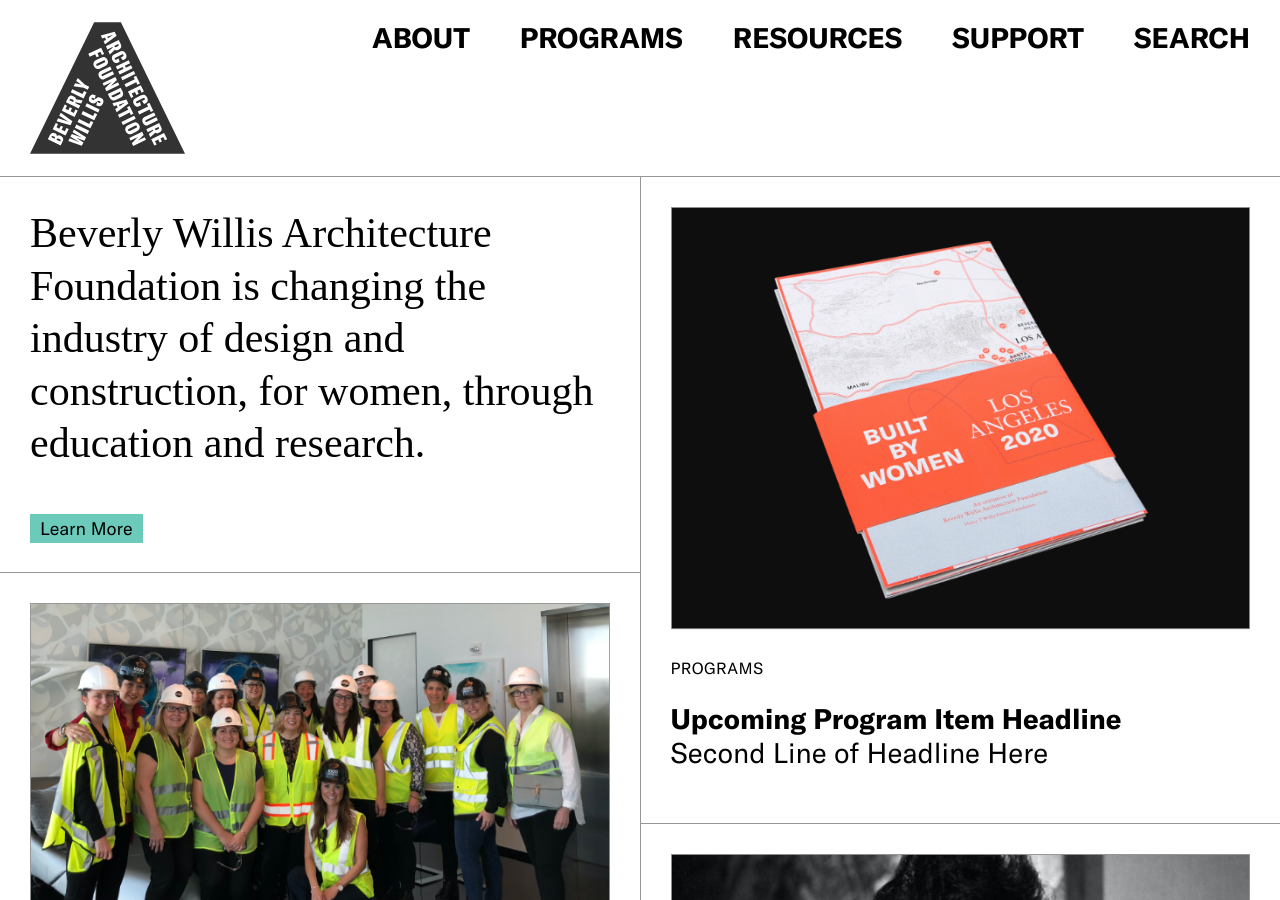
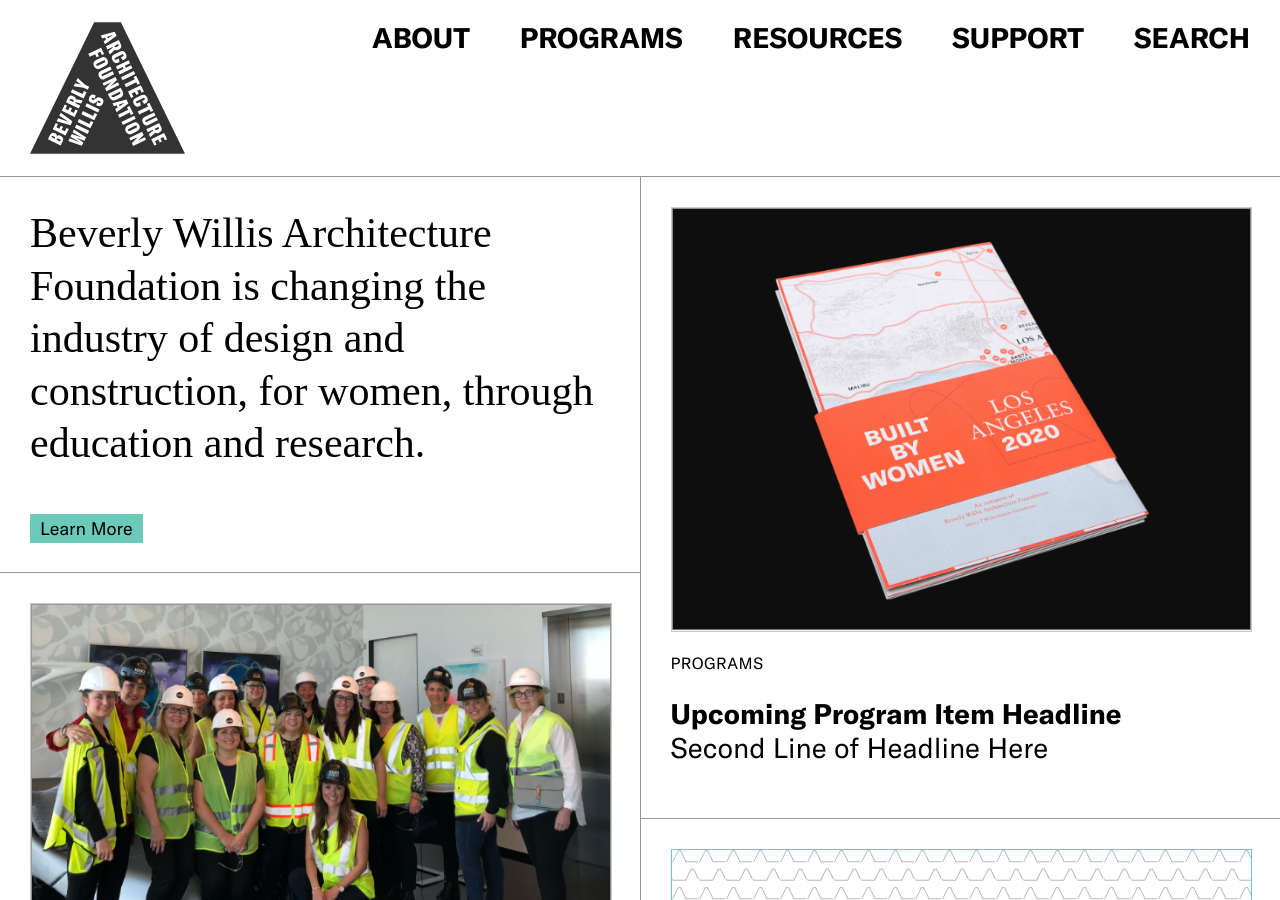
Before and after one commit to jengalas/bwaf-bbw, a Jekyll site: the page built from index.html, in a window 1280 px wide and 900 px high. Built offline with Jekyll 4.4.1, drawn with Linux system fonts in a browser that asks for light colours; some web fonts are replaced.

Commit message:
special things

```diff
--- a/_includes/block_r_image.html
+++ b/_includes/block_r_image.html
@@ -1,4 +1,6 @@
 <div class="img-block">
+    <div class="image-container">
     <img src="{{site.cloudinary}}{{block.image}}" alt="{{block.alt_text}}">
+    </div>
     <figcaption>{{block.image_caption_text}}</figcaption>
 </div>
--- a/_includes/foot.html
+++ b/_includes/foot.html
@@ -20,9 +20,17 @@
             </div>
         </div>
     </footer>
-
     <!-- page container -->
     </div>
+
+    <div class="easter-egg">
+        <div class="pattern-container">
+            <div id="pattern1"></div>
+            <div id="pattern2"></div>
+            <div id="pattern3"></div>
+        </div>
+    </div>
+
     <script src="/assets/js/script.js" async defer></script>
     </body>
 </html>
--- a/assets/css/main.scss
+++ b/assets/css/main.scss
@@ -301,6 +301,8 @@
 }
 #page-container {
   position: relative;
+  z-index:1;
+  background: white;
 //   padding-bottom:159px; //footer height
 }
 footer{
@@ -328,6 +330,130 @@
     }
     a.btn{margin-left:15px;}
 }
+
+
+.easter-egg{
+    height:65vh;
+    display:none;
+    // background:var(--red);
+}
+body.view-easter-egg {
+    .easter-egg{
+        display:block;
+    }
+    #page-container {
+        border-bottom:1px solid var(--green);
+    }
+}
+
+:root{
+  --mark-width: 70px;
+  --mark-height: calc(var(--mark-width) * 0.85);
+}
+
+.pattern-container{
+  width:100vw;
+  height:100vh;
+  position:fixed;
+  top:0px;
+  left:0px;
+  overflow:hidden;
+}
+
+#pattern1, #pattern2, #pattern3{
+  width:calc(100vw + 200px);
+  height:calc(100vh + 200px);
+  position:absolute;
+  top:50%;
+  left:50%;
+  transform:translateX(-50%) translateY(-50%);
+  display:none;
+}
+
+#pattern1 .mark-container{
+  display:inline-block;
+  padding:20px;
+}
+#pattern1 .mark{
+  background:rgb(244, 54, 76);
+  clip-path: polygon(41% 0%, 59% 0%, 100% 100%, 0% 100%);
+  height:var(--mark-height);
+  width:var(--mark-width);
+}
+
+#pattern1 .mark-container.animate .mark{
+  animation: pattern1 ease-in-out 1s;
+}
+
+#pattern1 .mark-container:nth-child(odd) .mark{
+  background:#333333;
+}
+
+@keyframes pattern1 {
+  0%{transform:rotate(0deg)}
+  100%{transform:rotate(360deg)}
+}
+
+#pattern3{
+    background:var(--red);
+}
+
+#pattern2,#pattern3{
+    img{
+    width:100px;
+    display:inline-block;
+    margin:0px 9px -4px;
+    clip-path: polygon(42% 0%, 58% 0%, 99% 99%, 1% 99%);
+    background:white;
+    }
+
+    .row:nth-child(odd){
+    margin-left:-58px;
+    }
+}
+
+#pattern2 img.animate {
+  animation: pattern2 linear 900ms;
+  animation-iteration-count:2;
+  mix-blend-mode:MULTIPLY;
+}
+
+#pattern3 img.animate {
+  animation: pattern3 linear 900ms;
+}
+
+@keyframes pattern3 {
+  0%{transform:scale(1.1) rotate(1deg);background:white;}
+  100%{transform:scale(1)  rotate(0deg);background:white;}
+}
+
+@keyframes pattern2 {
+  0%{
+    transform: rotateY(0deg);
+  }
+  24.99%{
+    transform:scale(1)  rotateY(90deg);
+    filter:none;
+  }
+  25%{
+    transform:scale(1.2)  rotateY(-90deg);
+    filter:invert(1) brightness(1.75);
+  }
+  50%{
+    filter:invert(1) brightness(1.75);
+    transform:scale(1.2)  rotateY(0deg);
+  }
+  74.99%{
+    transform:scale(1.2)  rotateY(90deg);
+    filter:invert(1) brightness(1.75);
+  }
+  75%{
+    transform:scale(1)  rotateY(-90deg);
+    filter:none;
+  }
+  100%{transform:scale(1) rotateY(0deg)}
+}
+
 
 a.btn{
     background:var(--green);
@@ -360,7 +486,26 @@
     font-size:42px;
     margin-top:0px;
 }
-
+.image-container{
+    position: relative;
+    width: 100%;
+    border:1px solid var(--green);
+    img{
+        display:block;
+        width:100%;
+        height:auto;
+        border:0px;
+        opacity:0;
+        transition:opacity 400ms;
+        transition-delay:300ms;
+    }
+}
+.image-container.fade-in {
+    border:1px solid #c9c9c9;
+    img{
+        opacity:1;
+    }
+}
 .home.main {
     display:flex;
     > div {
@@ -377,6 +522,7 @@
     :last-child{
         border-right:0px solid #969696;
     }
+
     #custom{
         display:flex;
         flex-direction:column;
--- a/assets/js/script.js
+++ b/assets/js/script.js
@@ -1,6 +1,7 @@
 let navBtns = document.querySelectorAll("nav button");
 let nav = document.querySelector("nav");
 let scrollTop = window.pageYOffset || (document.documentElement || document.body.parentNode || document.body).scrollTop;
+let footer = document.querySelector("footer");
 
 for (btn of navBtns){
     btn.addEventListener("click", function(){
@@ -40,10 +41,117 @@
         }
     }
 
-
-
 } else {
 
     nav.classList.remove("lg");
 
 }
+
+
+// LAZY LOAD PATTERNS
+
+let scrollpos = window.scrollY + window.innerHeight*3/4;
+
+let imgContainers = document.querySelectorAll(".image-container");
+for (let imgContainer of imgContainers){
+    imgContainer.style.backgroundImage = "url('/assets/img/pattern-sm-"+Math.ceil(Math.random() * 3)+".png')";
+    fadeInImage(imgContainer);
+    imgContainer.onclick=function(e){e.preventDefault();console.log(imgContainer.offsetTop)}
+}
+
+// scroll to load image
+function fadeInImage(element){
+    if (scrollpos >= element.offsetTop) { element.classList.add("fade-in") }
+    else { element.classList.remove("fade-in") }
+}
+
+window.addEventListener('scroll', function() {
+    scrollpos = window.scrollY + window.innerHeight*3/4;
+    for (let imgContainer of imgContainers){
+        fadeInImage(imgContainer);
+    }
+})
+
+
+
+// EASTER EGG
+
+let numPatterns = 3;
+let randomPattern = Math.ceil(Math.random() * numPatterns);
+document.querySelector("#pattern" + randomPattern).style.display = "block";
+
+// PATTERN 1
+
+function createPattern1(){
+  let quantity = (window.innerWidth+200)/110 * (window.innerHeight+200)/110;
+  for (let i=0;i<quantity;i++){
+    let mark = document.createElement("DIV");
+    mark.classList.add("mark-container");
+    mark.innerHTML = "<div class='mark'></div>";
+    mark.addEventListener("mouseenter", function(){
+      mark.classList.remove("animate");
+      void mark.offsetWidth;
+      mark.classList.add("animate");
+    })
+    document.getElementById("pattern1").append(mark);
+  }
+}
+
+// PATTERN 2 & 3
+
+function createPattern2_3(){
+  for (let i=0;i<(window.innerHeight+200)/90;i++){
+    let row = document.createElement("DIV");
+    row.classList.add("row");
+    for (let i=0;i<(window.innerWidth+200)/118 - 1;i++){
+      let mark = document.createElement("IMG");
+      mark.src = "https://i.ibb.co/n10b5ZH/Group-1.png";
+      mark.addEventListener("mouseenter", function(){
+        mark.classList.remove("animate");
+        void mark.offsetWidth;
+        mark.classList.add("animate");
+      })
+      row.append(mark);
+    }
+    if (randomPattern == 2){
+        document.getElementById("pattern2").append(row);
+    } else if (randomPattern == 3){
+        document.getElementById("pattern3").append(row);
+    }
+  }
+}
+
+// generate, and resize
+
+if (randomPattern == 2){
+  createPattern2_3();
+  window.addEventListener("resize", function(){
+    document.getElementById("pattern2").innerHTML = '';
+    createPattern2_3();
+  })
+} else if (randomPattern == 1){
+  createPattern1();
+  window.addEventListener("resize", function(){
+    document.getElementById("pattern1").innerHTML = '';
+    createPattern1();
+  })
+} else if (randomPattern == 3){
+  createPattern2_3();
+  window.addEventListener("resize", function(){
+    document.getElementById("pattern3").innerHTML = '';
+    createPattern2_3();
+  })
+}
+
+
+// Unhide easter egg when scroll to bottom
+window.addEventListener("scroll", function(){
+    scrollpos = window.scrollY;
+    if (scrollpos+window.innerHeight >= footer.offsetTop + footer.offsetHeight){
+        setTimeout(function(){
+            document.body.classList.add("view-easter-egg");
+        },300);
+    } else {
+        document.body.classList.remove("view-easter-egg");
+    }
+})
--- a/index.html
+++ b/index.html
@@ -15,7 +15,7 @@
       line_1: Upcoming Program Item Headline
       line_2: Second Line of Headline Here
     - link: https://www.xyz.com
-      image: /assets/img/placeholder21.png
+      image: /assets/img/placeholder2.png
       category: Programs
       line_1: Upcoming Program Item Headline
       line_2: Second Line of Headline Here
@@ -31,10 +31,12 @@
             <p class="lg">{{page.short-description}}</p>
             <a class="btn" href="/mission">Learn More</a>
         </div>
-        {% for block in page.blocks | limit: 2 %}
+        {% for block in page.blocks %}
         <div>
             <a href="{{block.link}}">
-                <img src="{{block.image}}">
+                <div class="image-container">
+                    <img src="{{block.image}}">
+                </div>
                 <h4>{{block.category}}</h4>
                 <h2>
                     <b>{{block.line_1}}</b>
@@ -42,10 +44,13 @@
                 </h2>
             </a>
         </div>
-        {% endfor %}
+
+    {% if forloop.index == 2 %}
     </div>
     <div>
-        <div>
+    {% endif %}
+    {% endfor %}
+        <!-- <div>
             <a href="#">
                 <img src="/assets/img/placeholder2.png">
                 <h4>Programs</h4>
@@ -64,7 +69,7 @@
                     <br>Second Line of Headline Here
                 </h2>
             </a>
-        </div>
+        </div> -->
         <div id="custom">
             <a href="/support">
                 <div class="module">
```
Also changed, not shown: _includes/block_r_media_gallery.html (+4 -4 lines), assets/img/pattern-sm-1.png (added), assets/img/pattern-sm-2.png (added), assets/img/pattern-sm-3.png (added).
